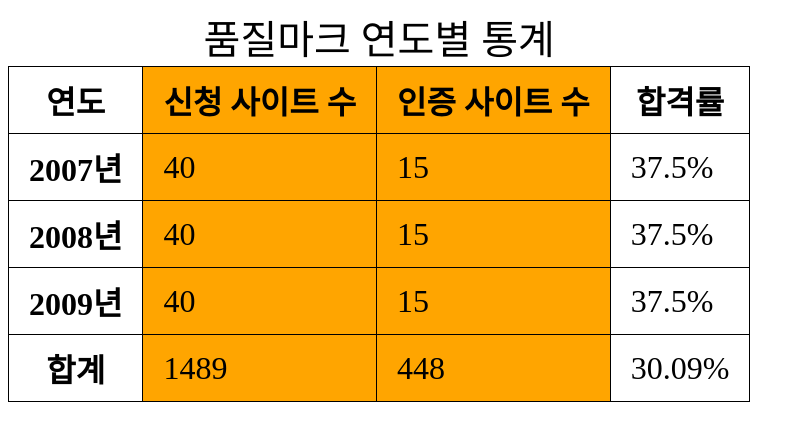
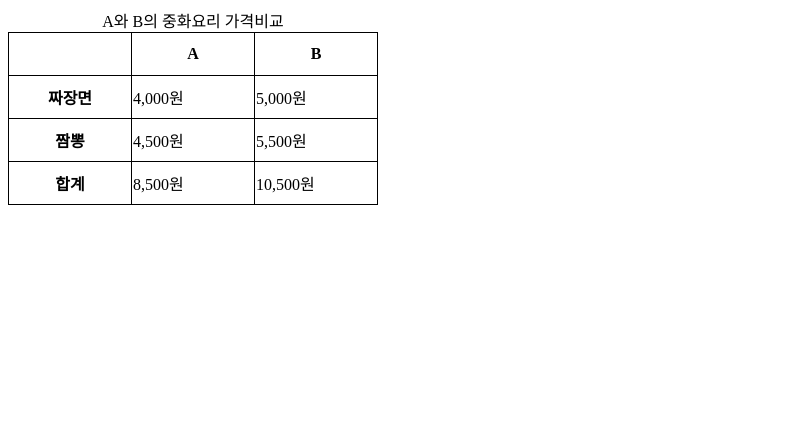
Before and after one commit to chobee81/class, a plain HTML site: page 6-table3.html in a window 1280 px wide. Shown: the whole page, without its empty margins (0-805 px from the left). Drawn offline with Linux system fonts and the light colour scheme.

Commit message:
Add files via upload

```diff
--- a/6-table3.html
+++ b/6-table3.html
@@ -1,56 +1,43 @@
 <!DOCTYPE html>
 <html lang="ko">
 <head>
-	<meta charset="utf-8">
-	<title>테이블</title>
+    <meta charset="UTF-8">
+    <title>표태그</title>
     <style>
-		table { border-collapse: collapse; }
-		caption { font-size: 2.5rem; }
-		th, td { border: 1px solid #000; padding: 10px 20px; font-size: 2rem; }
+        table { border: 1px solid #000;
+                border-collapse: collapse; }
+        th, td { border: 1px solid #000;
+                 width: 120px;
+                 height: 40px; }
     </style>
 </head>
 <body>
     <table>
-		<caption>품질마크 연도별 통계</caption>
-		<colgroup>
-			<col>
-			<col span="2" style="background: orange;">
-			<col>
-		</colgroup>
-		<thead><!-- 표의 머릿말 그룹화(thead) -->
-			<tr><!-- table row -->
-				<th scope="col">연도</th>
-				<th scope="col" id="a01">신청 사이트 수</th>
-				<th scope="col" id="a02">인증 사이트 수</th>
-				<th scope="col" id="a03">합격률</th>
+        <caption>A와 B의 중화요리 가격비교</caption>
+        <thead>
+            <tr>
+                <th></th>
+                <th scope="col" id="aHouse">A</th>
+                <th scope="col" id="bHouse">B</th>
             </tr>
         </thead>
-		<tbody><!-- 표의 컨텐츠부분을 그룹화(tbody) -->
+        <tbody>
             <tr>
-				<th scope="row" id="y07">2007년</th>
-				<td headers="y07 a01">40</td>
-				<td headers="y07 a02">15</td>
-				<td headers="y07 a03">37.5%</td>
+                <th scope="row" id="menuA">짜장면</th>
+                <td headers="aHouse menuA">4,000원</td>
+                <td headers="bHouse menuB">5,000원</td>
             </tr>
             <tr>
-				<th scope="row" id="y08">2008년</th>
-				<td headers="y08 a01">40</td>
-				<td headers="y08 a02">15</td>
-				<td headers="y08 a03">37.5%</td>
-			</tr>
-			<tr>
-				<th scope="row" id="y09">2009년</th>
-				<td headers="y09 a01">40</td>
-				<td headers="y09 a02">15</td>
-				<td headers="y09 a03">37.5%</td>
+                <th scope="row" id="menuB">짬뽕</th>
+                <td headers="bHouse menuA">4,500원</td>
+                <td headers="bHouse menuB">5,500원</td>
             </tr>
         </tbody>
-		<tfoot><!-- 표의 말미 그룹화(tfoot) -->
+        <tfoot>
             <tr>
                 <th scope="row" id="total">합계</th>
-				<td headers="a01 total">1489</td><!-- headers 속성을 사용하여 셀의 관계를 명확히 판단 -->
-				<td headers="a02 total">448</td>
-				<td headers="a03 total">30.09%</td>
+                <td headers="aHouse total">8,500원</td>
+                <td headers="bHouse menuA menuB total">10,500원</td>
             </tr>
         </tfoot>
     </table>
```
Also changed, not shown: 6-table4.html (+40 -9 lines), 6-table5.html (+10 -37 lines), 6-table6.html (added, +54 -0 lines). Lines whose indentation alone changed are shown as unchanged.
